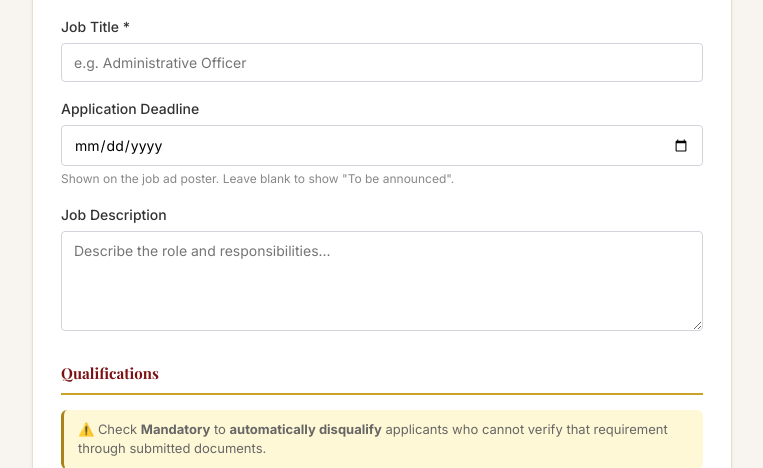
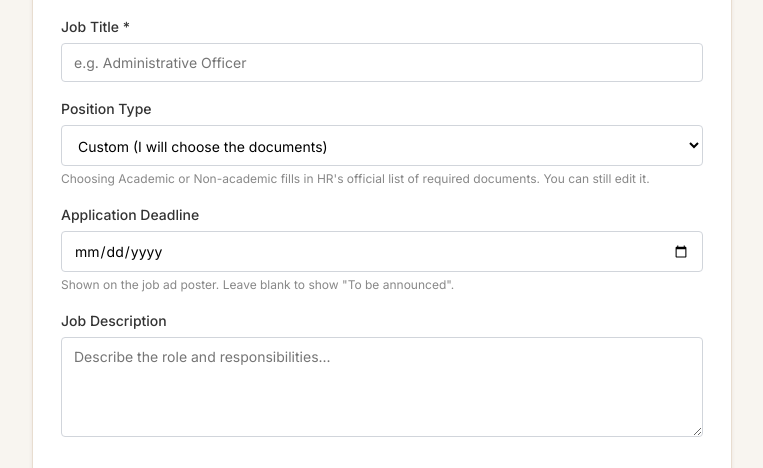
Before and after one commit to lichking1124-byte/hr_system, a Flask app: template templates/admin/job_form.html in a window 1280 px wide. Shown: the part 464-932 px from the top of the page, without its empty margins (258-1021 px from the left). Run offline with Flask 3, Linux system fonts and the light colour scheme; the template is opened without the code that fills it, so the values that code supplies are empty.

Commit message:
Academic and non-academic posting types, optional documents, privacy consent

```diff
--- a/app.py
+++ b/app.py
@@ -16,6 +16,7 @@ from config import SECRET_KEY, CAMPUSES
 from auth import init_auth, log_action, is_locked_out, utcnow, LOCKOUT_MINUTES
 from accounts import accounts
 from passwords import verify_password
+from doc_presets import PRESETS, DOC_HINTS, VALID_TYPES
 
 app = Flask(__name__)
 app.secret_key = SECRET_KEY
@@ -27,6 +28,27 @@ except OSError:
     pass
 
 init_db()
+
+
+def ensure_position_type_column():
+    """Adds job_postings.position_type (academic / non_academic) if it is missing."""
+    conn = get_db()
+    try:
+        conn.execute("ALTER TABLE job_postings ADD COLUMN IF NOT EXISTS position_type TEXT")
+        conn.commit()
+    except Exception as e:
+        print(f"position_type column check failed: {e}")
+    finally:
+        conn.close()
+
+
+ensure_position_type_column()
+
+
+def clean_position_type(value):
+    return value if value in VALID_TYPES else None
+
+
 init_auth(app)
 app.register_blueprint(accounts)
 
@@ -91,10 +113,18 @@ def apply(job_id):
         allowed_types = ('.pdf', '.docx')
         for doc_type in required_docs:
             field_name = doc_type.replace(' ', '_').lower()
-            for file in request.files.getlist(field_name):
-                if file and file.filename and os.path.splitext(file.filename)[1].lower() not in allowed_types:
+            files = [f for f in request.files.getlist(field_name) if f and f.filename]
+            if not files and not doc_type.endswith('(if applicable)'):
+                return (f'"{doc_type}" is required. Incomplete applications cannot be submitted. '
+                        f'Go back and try again.', 400)
+            for file in files:
+                if os.path.splitext(file.filename)[1].lower() not in allowed_types:
                     return (f'"{file.filename}" is not accepted. Please upload PDF or Word (.docx) '
                             f'files only. Go back and try again.', 400)
+
+        if not request.form.get('consent'):
+            return ('Please tick the data privacy consent box to submit your application. '
+                    'Go back and try again.', 400)
 
         full_name = request.form['full_name']
         email = request.form['email']
@@ -132,12 +162,13 @@ def apply(job_id):
         conn.commit()
         conn.close()
         log_action('application.submit', 'applicant', applicant_id,
-                   f'job_id={job_id}', username='(applicant)', role='applicant')
+                   f'job_id={job_id}; data privacy consent given', username='(applicant)', role='applicant')
 
         return render_template('applicant/success.html', name=full_name, job=job,
                                control_number=control_number)
 
-    return render_template('applicant/apply.html', job=job, required_docs=required_docs)
+    return render_template('applicant/apply.html', job=job, required_docs=required_docs,
+                           hints=DOC_HINTS)
 
 @app.route('/status', methods=['GET', 'POST'])
 def check_status():
@@ -261,8 +292,8 @@ def admin_new_job():
             INSERT INTO job_postings
             (campus, title, description, skills, experience,
              education, other_requirements, required_documents, mandatory_requirements,
-             deadline)
-            VALUES (?, ?, ?, ?, ?, ?, ?, ?, ?, ?)
+             deadline, position_type)
+            VALUES (?, ?, ?, ?, ?, ?, ?, ?, ?, ?, ?)
         ''', (
             request.form['campus'],
             request.form['title'],
@@ -273,14 +304,16 @@ def admin_new_job():
             request.form['other_requirements'],
             json.dumps(required_docs),
             json.dumps(mandatory),
-            request.form.get('deadline') or None
+            request.form.get('deadline') or None,
+            clean_position_type(request.form.get('position_type'))
         ))
         conn.commit()
         conn.close()
         flash('Job posting created successfully!')
         return redirect(url_for('admin_home'))
 
-    return render_template('admin/job_form.html', job=None, campuses=CAMPUSES, mandatory=[])
+    return render_template('admin/job_form.html', job=None, campuses=CAMPUSES, mandatory=[],
+                           presets=PRESETS)
 
 @app.route('/admin/job/<int:job_id>/edit', methods=['GET', 'POST'])
 def admin_edit_job(job_id):
@@ -309,7 +342,7 @@ def admin_edit_job(job_id):
             campus=?, title=?, description=?, skills=?,
             experience=?, education=?, other_requirements=?,
             required_documents=?, mandatory_requirements=?, is_active=?,
-            deadline=?
+            deadline=?, position_type=?
             WHERE id=?
         ''', (
             request.form['campus'],
@@ -323,6 +356,7 @@ def admin_edit_job(job_id):
             json.dumps(mandatory),
             1 if 'is_active' in request.form else 0,
             request.form.get('deadline') or None,
+            clean_position_type(request.form.get('position_type')),
             job_id
         ))
         conn.commit()
@@ -333,7 +367,7 @@ def admin_edit_job(job_id):
     required_docs = json.loads(job['required_documents']) if job['required_documents'] else []
     mandatory = json.loads(job['mandatory_requirements']) if job['mandatory_requirements'] else []
     return render_template('admin/job_form.html', job=job, required_docs=required_docs,
-                           mandatory=mandatory, campuses=CAMPUSES)
+                           mandatory=mandatory, campuses=CAMPUSES, presets=PRESETS)
 
 @app.route('/admin/job/<int:job_id>/delete', methods=['POST'])
 def admin_delete_job(job_id):
--- /dev/null
+++ b/doc_presets.py
@@ -0,0 +1,60 @@
+"""
+HR's official required documents, copied from the Online Job Application Form.
+Check these lists against HR's paper. Edit a name here and the change appears
+in the posting form for the next posting.
+
+A name ending in "(if applicable)" is OPTIONAL for applicants: they are not
+forced to upload it. Every other document is required.
+"""
+
+ACADEMIC = [
+    "Application Letter",
+    "Resume",
+    "Personal Data Sheet (PDS)",
+    "Work Experience Sheet",
+    "Transcript of Records",
+    "Diploma",
+    "Certificate of Eligibility",
+    "Certificate of Employment (if applicable)",
+    "Office Order for Faculty with Designation (if applicable)",
+    "Certificates of Training/Seminars",
+    "IPCR / Performance Evaluation (if applicable)",
+    "Proof of Professional Development Achievement and Honors (if applicable)",
+    "Proof of Membership in Professional Organizations (if applicable)",
+    "Proof of Services as Trainor or Lecturer (if applicable)",
+    "Proof of Expert Services as Thesis Adviser (if applicable)",
+    "Certificate of Scholarship or Fellowship Award (if applicable)",
+    "Published Books and Research (if applicable)",
+]
+
+NON_ACADEMIC = [
+    "Application Letter",
+    "Resume",
+    "Personal Data Sheet (PDS)",
+    "Work Experience Sheet",
+    "Performance Evaluation / IPCR (if applicable)",
+    "Certificate of Eligibility",
+    "Transcript of Records",
+    "Diploma",
+    "Certificate of Employment / Service Record (if applicable)",
+    "Certificates of Training/Seminars",
+]
+
+PRESETS = {'academic': ACADEMIC, 'non_academic': NON_ACADEMIC}
+
+# Short guidance shown under each upload box, taken from HR's form.
+DOC_HINTS = {
+    "Application Letter": "Addressed to the University President",
+    "Personal Data Sheet (PDS)": "CS Form 212, Revised 2025",
+    "Transcript of Records": "Bachelor's, Master's and/or Doctorate. If you are still completing units, upload a Certificate of Grades",
+    "Diploma": "Bachelor's, Master's and/or Doctorate",
+    "Certificate of Eligibility": "RA 1080 (Board/Bar), Under Special Laws, CES or CSEE",
+    "Performance Evaluation / IPCR (if applicable)": "Rating in the last rating period",
+    "Proof of Professional Development Achievement and Honors (if applicable)": "Discoveries, patented inventions, innovations and other creative works",
+    "Proof of Membership in Professional Organizations (if applicable)": "Professional organizations and honor societies, and honors received",
+    "Proof of Services as Trainor or Lecturer (if applicable)": "Trainor, coordinator, lecturer, resource person or guest speaker",
+    "Proof of Expert Services as Thesis Adviser (if applicable)": "Adviser in doctoral dissertations, master's and undergraduate theses",
+    "Published Books and Research (if applicable)": "Published or presented in CHED-accredited refereed journals or sites",
+}
+
+VALID_TYPES = set(PRESETS)
--- a/templates/admin/job_form.html
+++ b/templates/admin/job_form.html
@@ -83,6 +83,16 @@
             <label>Job Title *</label>
             <input name="title" placeholder="e.g. Administrative Officer"
                    value="{{ job.title if job else '' }}" required>
+
+            <label>Position Type</label>
+            <select name="position_type" id="position_type" onchange="applyPreset()">
+                <option value="" {% if not job or not job.position_type %}selected{% endif %}>Custom (I will choose the documents)</option>
+                <option value="academic" {% if job and job.position_type == 'academic' %}selected{% endif %}>Academic position</option>
+                <option value="non_academic" {% if job and job.position_type == 'non_academic' %}selected{% endif %}>Non-academic position</option>
+            </select>
+            <div style="font-size:12px; color:#888; margin-top:4px;">
+                Choosing Academic or Non-academic fills in HR's official list of required documents. You can still edit it.
+            </div>
 
             <label>Application Deadline</label>
             <input type="date" name="deadline"
@@ -183,8 +193,9 @@
                 'Government ID', 'PRC License', 'Medical Certificate',
                 'Birth Certificate', 'NBI Clearance'] %}
                 {% set selected_docs = required_docs if required_docs is defined else [] %}
+                {% set base_docs = presets[job.position_type] if (job and job.position_type and job.position_type in presets) else default_docs %}
 
-                {% for doc in default_docs %}
+                {% for doc in base_docs %}
                 <div class="doc-item">
                     <input type="checkbox" name="required_documents" value="{{ doc }}"
                            {% if doc in selected_docs %}checked{% endif %}>
@@ -193,7 +204,7 @@
                 {% endfor %}
 
                 {% for doc in selected_docs %}
-                    {% if doc not in default_docs %}
+                    {% if doc not in base_docs %}
                     <div class="doc-item">
                         <input type="checkbox" name="required_documents"
                                value="{{ doc }}" checked>
@@ -235,19 +246,45 @@
 </div>
 
 <script>
+const PRESETS = {{ presets | tojson }};
+let lastType = document.getElementById('position_type').value;
+
+function addDocItem(name, checked) {
+    const div = document.createElement('div');
+    div.className = 'doc-item';
+    const box = document.createElement('input');
+    box.type = 'checkbox';
+    box.name = 'required_documents';
+    box.value = name;
+    box.checked = checked;
+    box.style.width = 'auto';
+    box.style.accentColor = '#671E1E';
+    const label = document.createElement('span');
+    label.textContent = name;
+    div.appendChild(box);
+    div.appendChild(label);
+    document.querySelector('.doc-list').appendChild(div);
+}
+
 function addCustomDoc() {
     const input = document.getElementById('custom-doc');
     const val = input.value.trim();
     if (!val) return;
-    const div = document.createElement('div');
-    div.className = 'doc-item';
-    div.innerHTML = `
-        <input type="checkbox" name="required_documents" value="${val}" checked
-               style="width:auto; accent-color:#671E1E;">
-        <span>${val}</span>
-    `;
-    document.querySelector('.doc-list').appendChild(div);
+    addDocItem(val, true);
     input.value = '';
+}
+
+function applyPreset() {
+    const select = document.getElementById('position_type');
+    const preset = PRESETS[select.value];
+    if (!preset) { lastType = select.value; return; }
+    if (!confirm("Replace the required documents with HR's official list for this position type?")) {
+        select.value = lastType;
+        return;
+    }
+    lastType = select.value;
+    document.querySelector('.doc-list').innerHTML = '';
+    preset.forEach(name => addDocItem(name, true));
 }
 </script>
 {% endblock %}
```
Also changed, not shown: templates/applicant/apply.html (+16 -3 lines).
